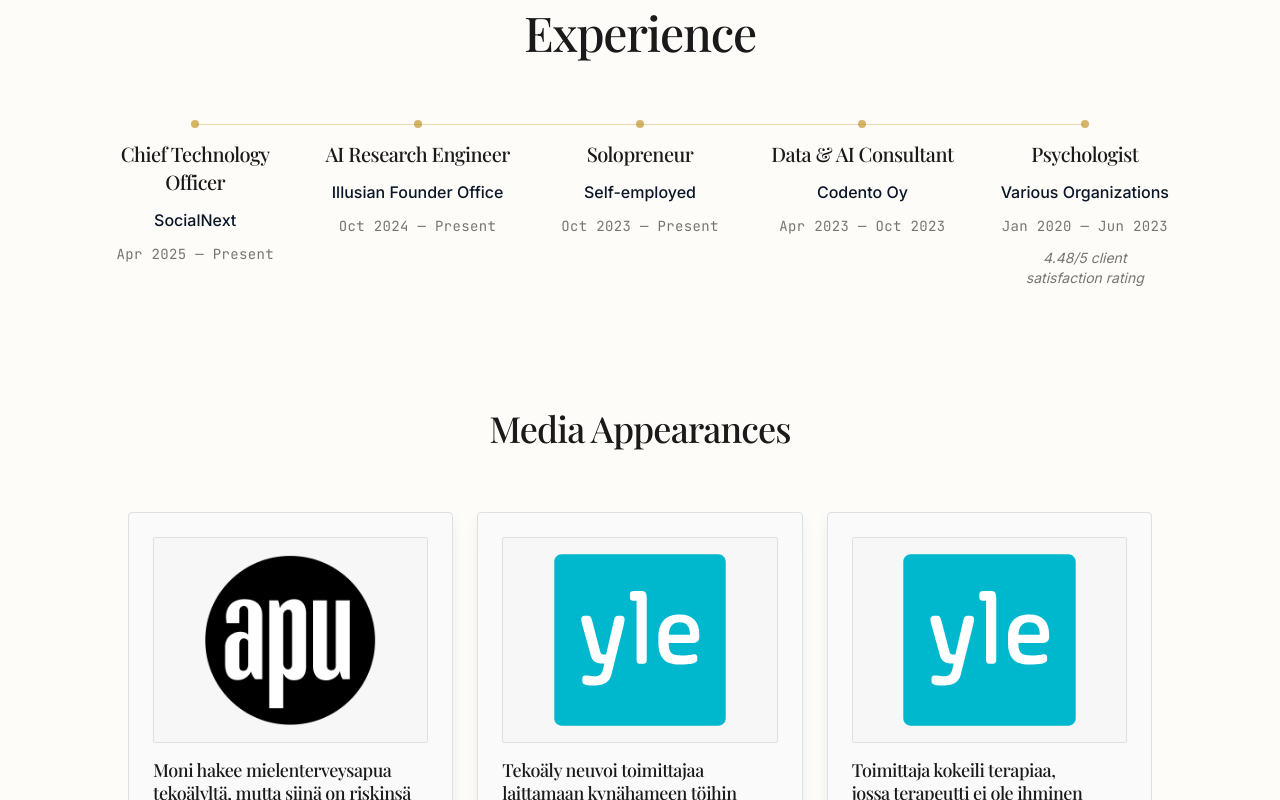
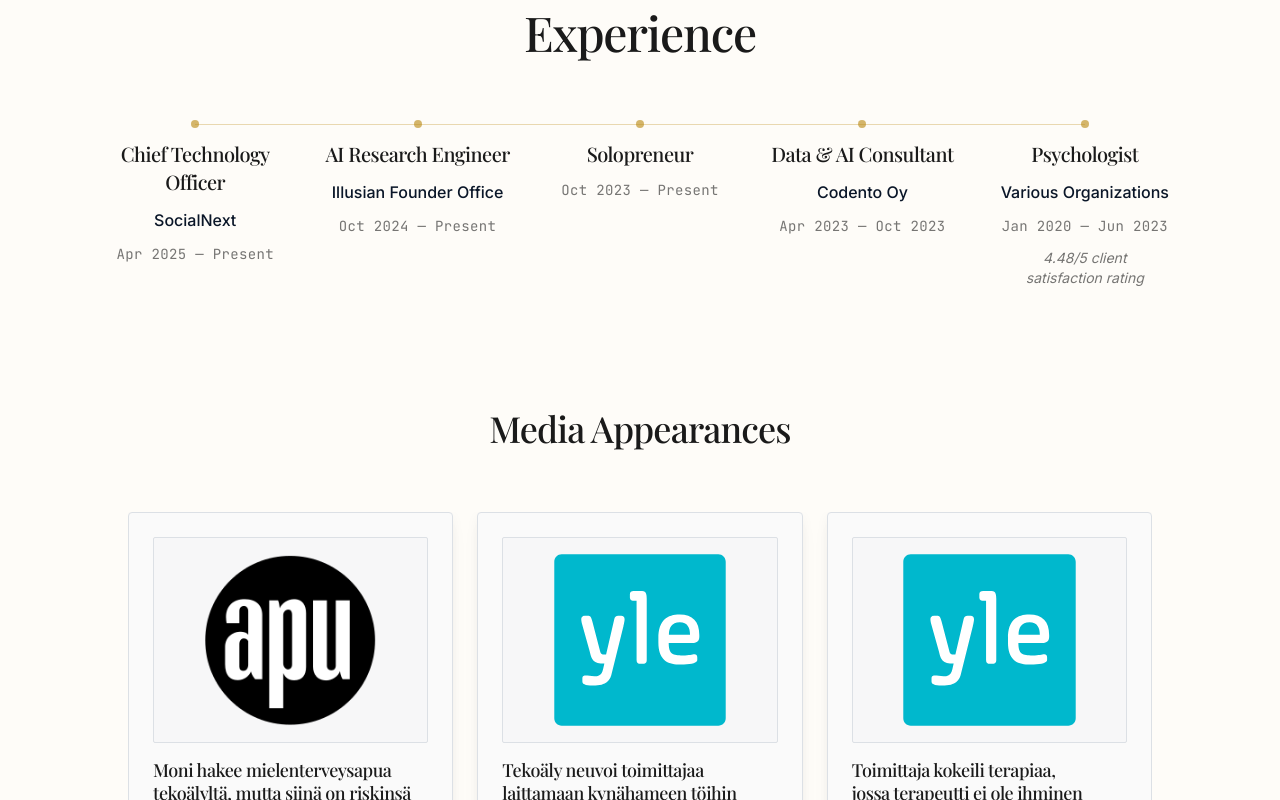
Before and after one commit to Olwar/Olwar.github.io, a React (Vite) app: page / in a window 1280 px wide. Shown: the part 1120-1920 px from the top of the page. Built offline with nearby package versions, Linux system fonts and the light colour scheme; grey boxes are pictures that could not be loaded; a web font is replaced by a local one.

Commit message:
Remove "Self-employed" from the Solopreneur role
- Show the company line only when a role has a company

Co-Authored-By: Claude Opus 5.5 <noreply@anthropic.com>

```diff
--- a/src/components/MainPage.tsx
+++ b/src/components/MainPage.tsx
@@ -16,7 +16,6 @@ const experience = [
   },
   {
     role: "Solopreneur",
-    company: "Self-employed",
     period: "Oct 2023 — Present",
   },
   {
@@ -137,9 +136,11 @@ const MainPage = () => {
                       <h3 className="text-xl md:text-2xl lg:text-xl font-serif font-medium text-charcoal">
                         {item.role}
                       </h3>
-                      <p className="text-lg lg:text-base text-navy font-medium">
-                        {item.company}
-                      </p>
+                      {item.company && (
+                        <p className="text-lg lg:text-base text-navy font-medium">
+                          {item.company}
+                        </p>
+                      )}
                       <p className="text-sm text-charcoal/60 font-mono tracking-wide">
                         {item.period}
                       </p>
```
Also changed, not shown: public/llms.txt.
